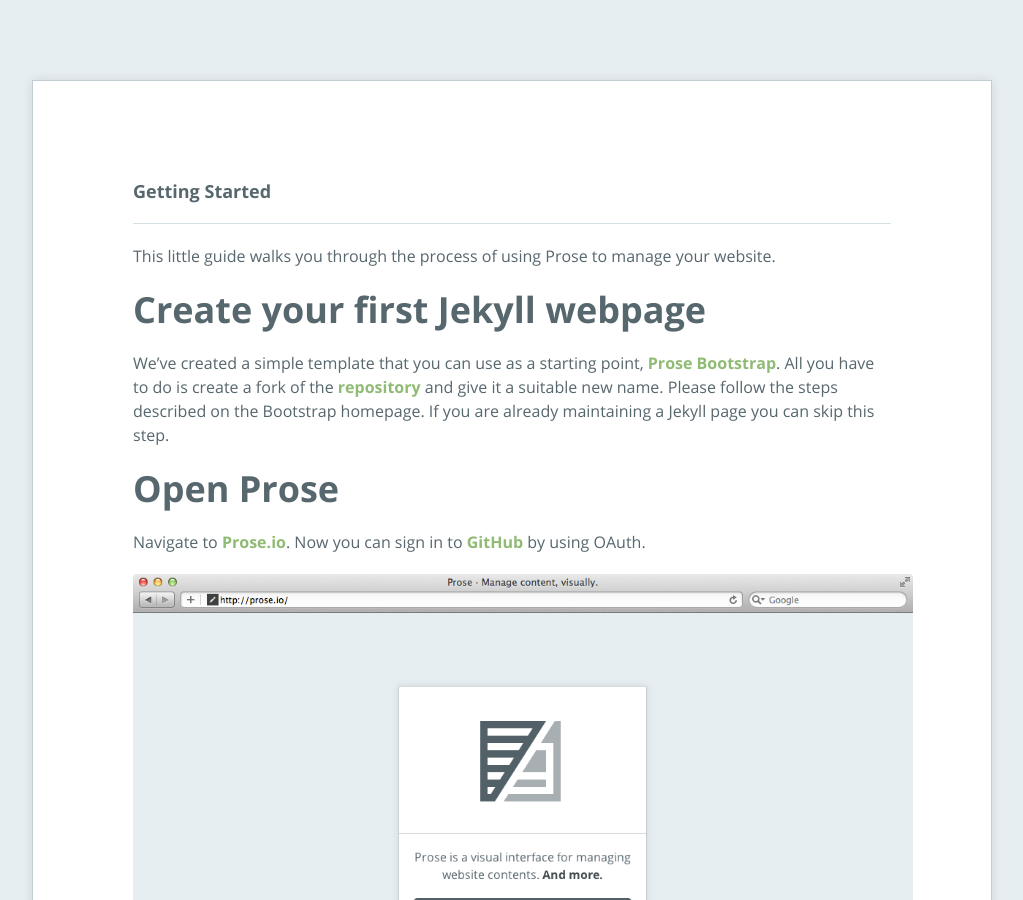
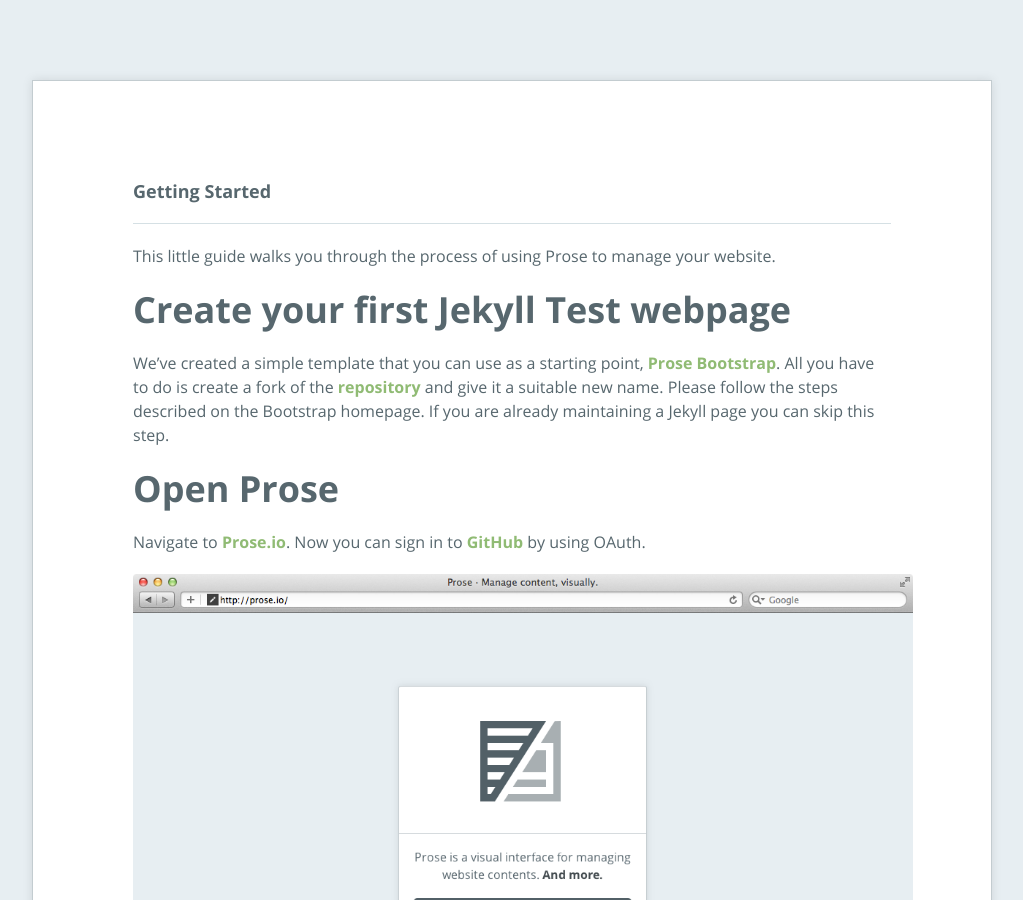
Before and after one commit to prose/prose, a Jekyll site: the page built from _posts/help/2012-06-20-getting-started.md, in a window 1280 px wide and 900 px high. Shown: the whole window, without its empty margins (128-1151 px from the left). Built offline with Jekyll 4.4.1, drawn with Linux system fonts in a browser that asks for light colours.

Commit message:
Updated _posts/help/2012-06-20-getting-started.md

```diff
--- a/_posts/help/2012-06-20-getting-started.md
+++ b/_posts/help/2012-06-20-getting-started.md
@@ -13,7 +13,7 @@
 
 This little guide walks you through the process of using Prose to manage your website.
 
-# Create your first Jekyll webpage
+# Create your first Jekyll Test webpage
 
 We've created a simple template that you can use as a starting point, [Prose Bootstrap](http://bootstrap.prose.io). All you have to do is create a fork of the [repository](http://github.com/prose/bootstrap) and give it a suitable new name. Please follow the steps described on the Bootstrap homepage. If you are already maintaining a Jekyll page you can skip this step.
 
```
